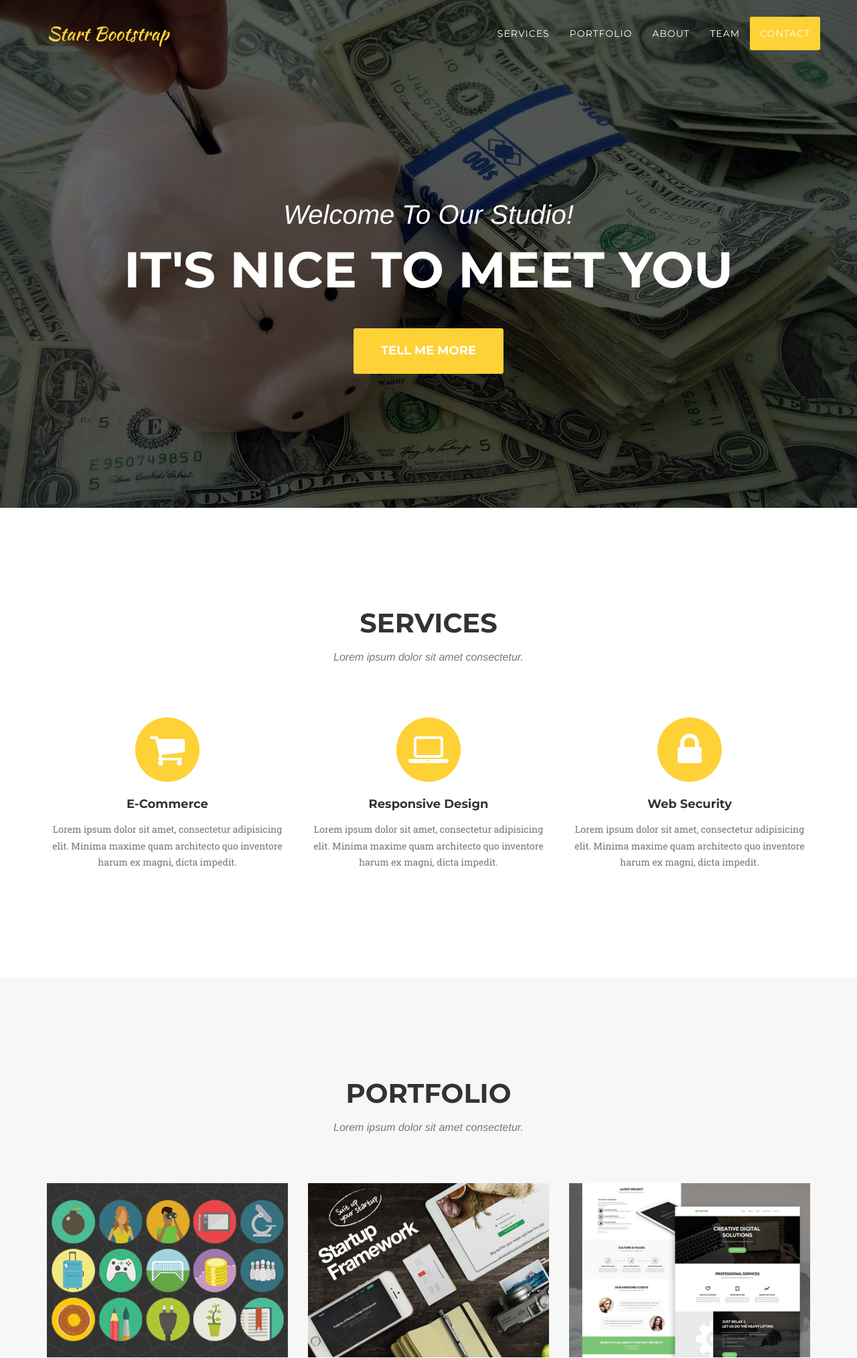
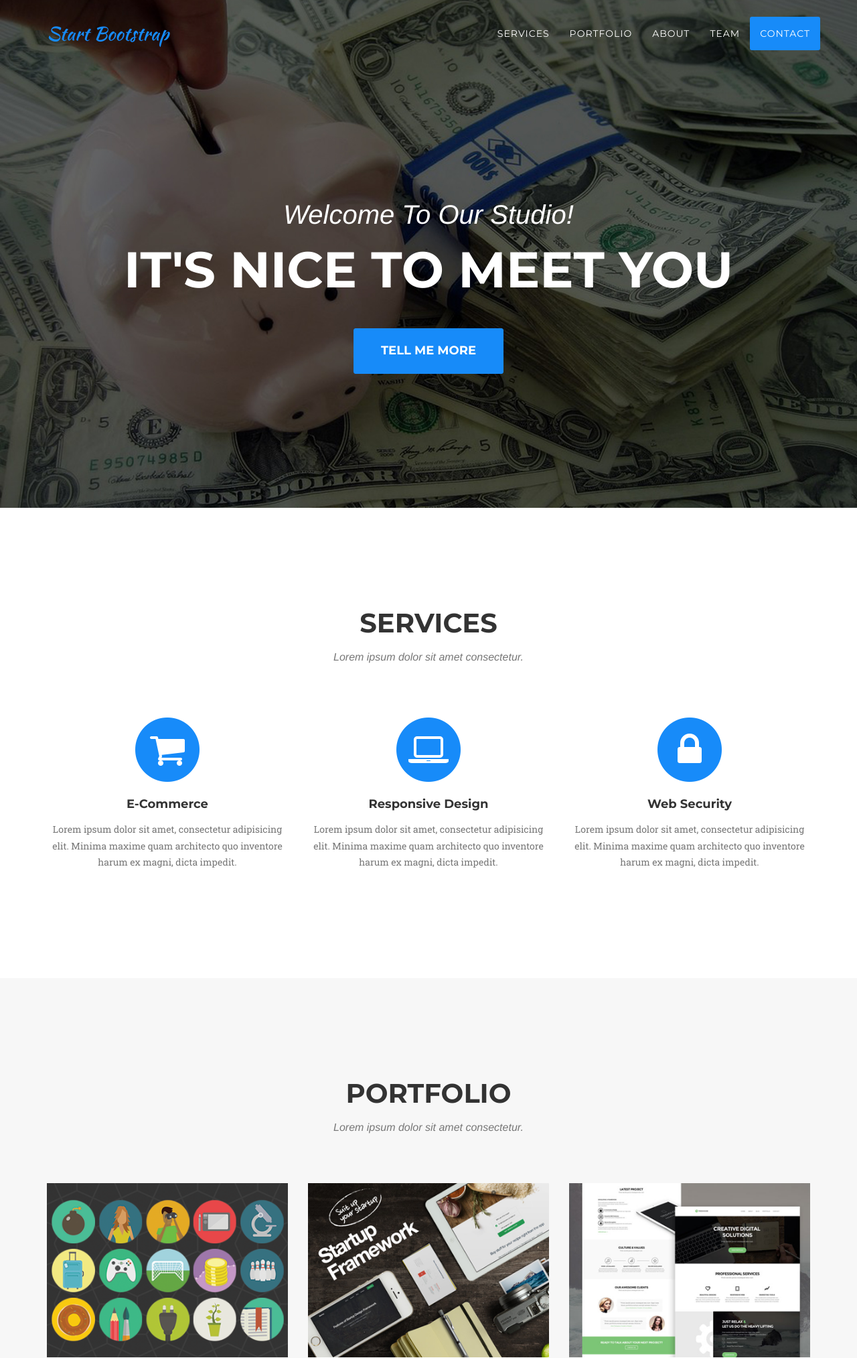
Before and after one commit to m4rc1no5/monikakotarska, a PHP site: template web/public/template/agency/index.html in a window 1280 px wide. Shown: the top 2027 px of the page at 67% size. Run offline with PHP 8.4, Linux system fonts and the light colour scheme; the template is opened without the code that fills it, so the values that code supplies are empty; some libraries are stand-ins or nearby versions; some web fonts are replaced.

Commit message:
Zmiana koloru z żółtego na niebieski

```diff
--- a/web/public/template/agency/css/agency.css
+++ b/web/public/template/agency/css/agency.css
@@ -14,7 +14,7 @@ body {
 }
 
 .text-primary {
-    color: #fed136;
+    color: #178bf9;
 }
 
 p {
@@ -35,14 +35,14 @@ a.active {
 }
 
 a {
-    color: #fed136;
+    color: #178bf9;
 }
 
 a:hover,
 a:focus,
 a:active,
 a.active {
-    color: #fec503;
+    color: #1767CF;
 }
 
 h1,
@@ -108,25 +108,25 @@ fieldset[disabled] .btn-primary:active,
 .btn-primary.disabled.active,
 .btn-primary[disabled].active,
 fieldset[disabled] .btn-primary.active {
-    border-color: #fed136;
-    background-color: #fed136;
+    border-color: #178bf9;
+    background-color: #178bf9;
 }
 
 .btn-primary .badge {
-    color: #fed136;
+    color: #178bf9;
     background-color: #fff;
 }
 
 .btn-xl {
     padding: 20px 40px;
-    border-color: #fed136;
+    border-color: #178bf9;
     border-radius: 3px;
     text-transform: uppercase;
     font-family: Montserrat,"Helvetica Neue",Helvetica,Arial,sans-serif;
     font-size: 18px;
     font-weight: 700;
     color: #fff;
-    background-color: #fed136;
+    background-color: #178bf9;
 }
 
 .btn-xl:hover,
@@ -176,14 +176,14 @@ fieldset[disabled] .btn-xl.active {
 
 .navbar-default .navbar-brand {
     font-family: "Kaushan Script","Helvetica Neue",Helvetica,Arial,cursive;
-    color: #fed136;
+    color: #178bf9;
 }
 
 .navbar-default .navbar-brand:hover,
 .navbar-default .navbar-brand:focus,
 .navbar-default .navbar-brand:active,
 .navbar-default .navbar-brand.active {
-    color: #fec503;
+    color: #1767CF;
 }
 
 .navbar-default .navbar-collapse {
@@ -215,19 +215,19 @@ fieldset[disabled] .btn-xl.active {
 .navbar-default .nav li a:hover,
 .navbar-default .nav li a:focus {
     outline: 0;
-    color: #fed136;
+    color: #178bf9;
 }
 
 .navbar-default .navbar-nav>.active>a {
     border-radius: 0;
     color: #fff;
-    background-color: #fed136;
+    background-color: #178bf9;
 }
 
 .navbar-default .navbar-nav>.active>a:hover,
 .navbar-default .navbar-nav>.active>a:focus {
     color: #fff;
-    background-color: #fec503;
+    background-color: #1767CF;
 }
 
 @media(min-width:768px) {
@@ -846,12 +846,12 @@ ul.social-buttons li a:active {
 
 ::-moz-selection {
     text-shadow: none;
-    background: #fed136;
+    background: #178bf9;
 }
 
 ::selection {
     text-shadow: none;
-    background: #fed136;
+    background: #178bf9;
 }
 
 img::selection {
@@ -863,5 +863,5 @@ img::-moz-selection {
 }
 
 body {
-    webkit-tap-highlight-color: #fed136;
+    webkit-tap-highlight-color: #178bf9;
 }
```
Also changed, not shown: other parts of web/public/template/agency/css/agency.css (+16 -16 lines).
